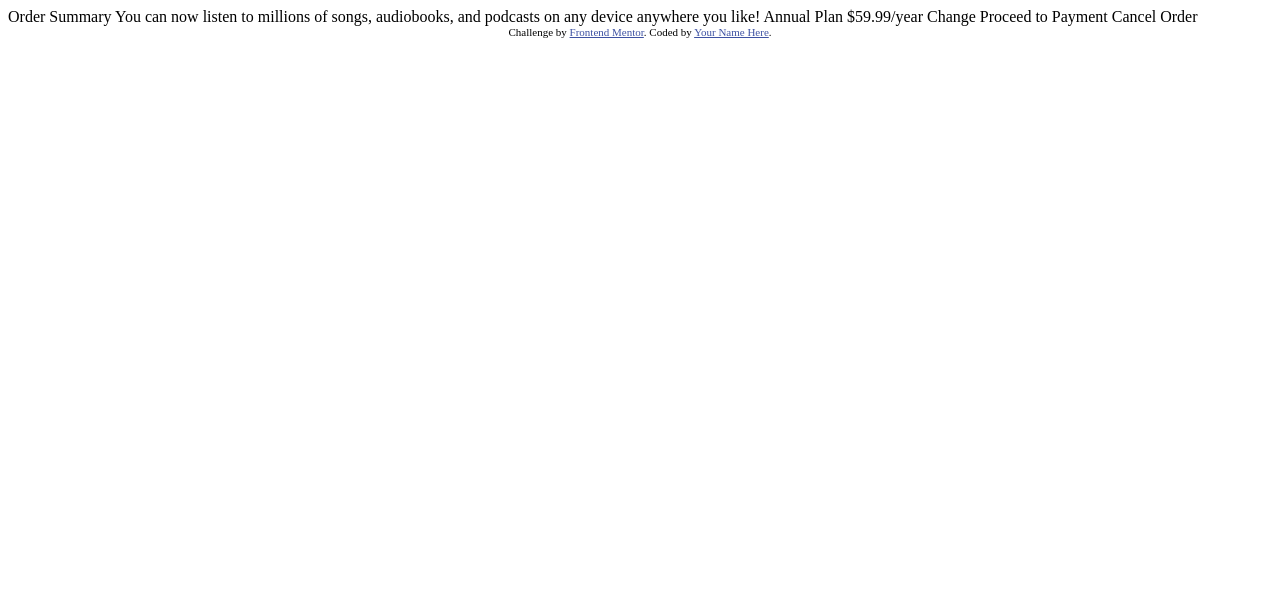
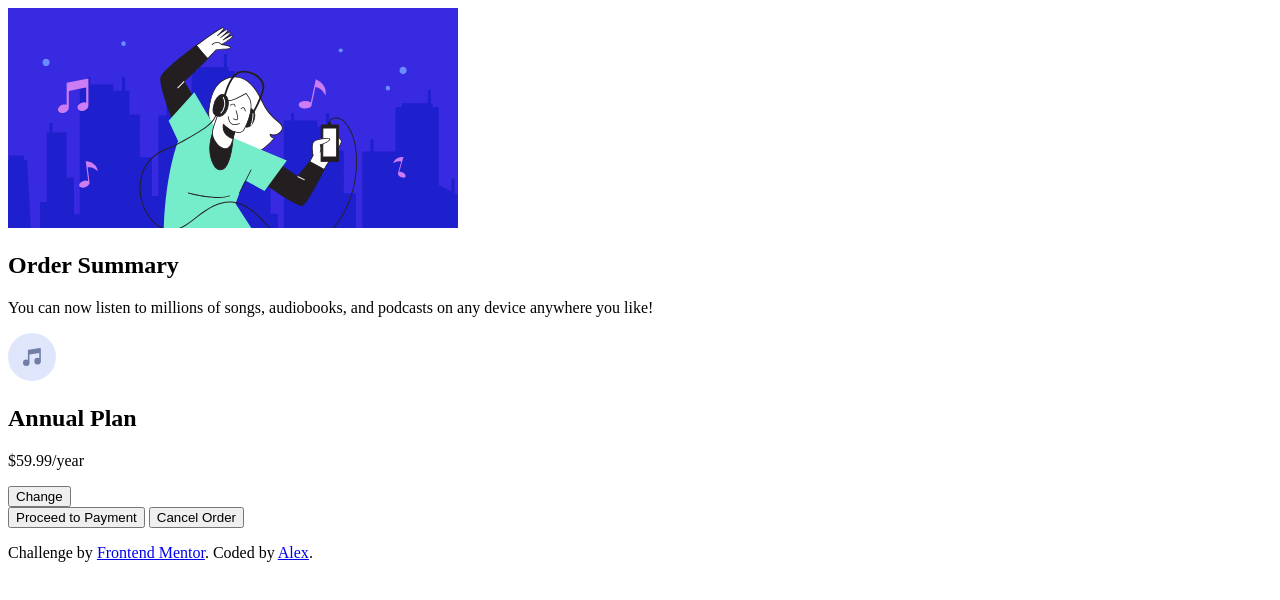
Before and after one commit to alex-coder27/order-summary-component-main, a plain HTML site: page index.html in a window 1280 px wide. Drawn offline with Linux system fonts and the light colour scheme.

Commit message:
Estrutura HTML

```diff
--- a/index.html
+++ b/index.html
@@ -2,36 +2,44 @@
 <html lang="en">
 <head>
   <meta charset="UTF-8">
-  <meta name="viewport" content="width=device-width, initial-scale=1.0"> <!-- displays site properly based on user's device -->
-
+  <meta name="viewport" content="width=device-width, initial-scale=1.0">
   <link rel="icon" type="image/png" sizes="32x32" href="./images/favicon-32x32.png">
-
-  <title>Frontend Mentor | Order summary card</title>
-
-  <!-- Feel free to remove these styles or customise in your own stylesheet 👍 -->
-  <style>
-    .attribution { font-size: 11px; text-align: center; }
-    .attribution a { color: hsl(228, 45%, 44%); }
-  </style>
+  <title>Frontend Mentor | Order Summary Card</title>
 </head>
 <body>
+  <div class="page-wrapper">
+    <main class="card">
+      <article class="order-card">
+        <header class="order-card__header">
+          <img src="./images/illustration-hero.svg" alt="Person enjoying music with headphones" class="order-card__image">
+        </header>
 
-  Order Summary
+        <div class="order-card__content">
+          <h1 class="order-card__title">Order Summary</h1>
+          <p class="order-card__description">You can now listen to millions of songs, audiobooks, and podcasts on any device anywhere you like!</p>
 
-  You can now listen to millions of songs, audiobooks, and podcasts on any
-  device anywhere you like!
+          <section class="subscription-plan">
+            <img src="./images/icon-music.svg" alt="" class="subscription-plan__icon" aria-hidden="true">
+            <div class="subscription-plan__details">
+              <h2 class="subscription-plan__title">Annual Plan</h2>
+              <p class="subscription-plan__price">$59.99/year</p>
+            </div>
+            <button type="button" class="subscription-plan__change">Change</button>
+          </section>
 
-  Annual Plan
-  $59.99/year
-
-  Change
-
-  Proceed to Payment
-  Cancel Order
-
-  <div class="attribution">
-    Challenge by <a href="https://www.frontendmentor.io?ref=challenge" target="_blank">Frontend Mentor</a>.
-    Coded by <a href="#">Your Name Here</a>.
+          <div class="order-card__actions">
+            <button type="submit" class="btn btn--primary">Proceed to Payment</button>
+            <button type="button" class="btn btn--secondary">Cancel Order</button>
+          </div>
+        </div>
+      </article>
+    </main>
+    <footer class="attribution">
+      <p>
+        Challenge by <a href="https://www.frontendmentor.io?ref=challenge" target="_blank" rel="noopener noreferrer">Frontend Mentor</a>.
+        Coded by <a href="#">Alex</a>.
+      </p>
+    </footer>
   </div>
 </body>
 </html>
```
Also changed, not shown: design/preview.jpg (renamed from preview.jpg), src/images/favicon-32x32.png (renamed from images/favicon-32x32.png), src/images/icon-music.svg (renamed from images/icon-music.svg), src/images/illustration-hero.svg (renamed from images/illustration-hero.svg), src/images/pattern-background-desktop.svg (renamed from images/pattern-background-desktop.svg), src/images/pattern-background-mobile.svg (renamed from images/pattern-background-mobile.svg).
